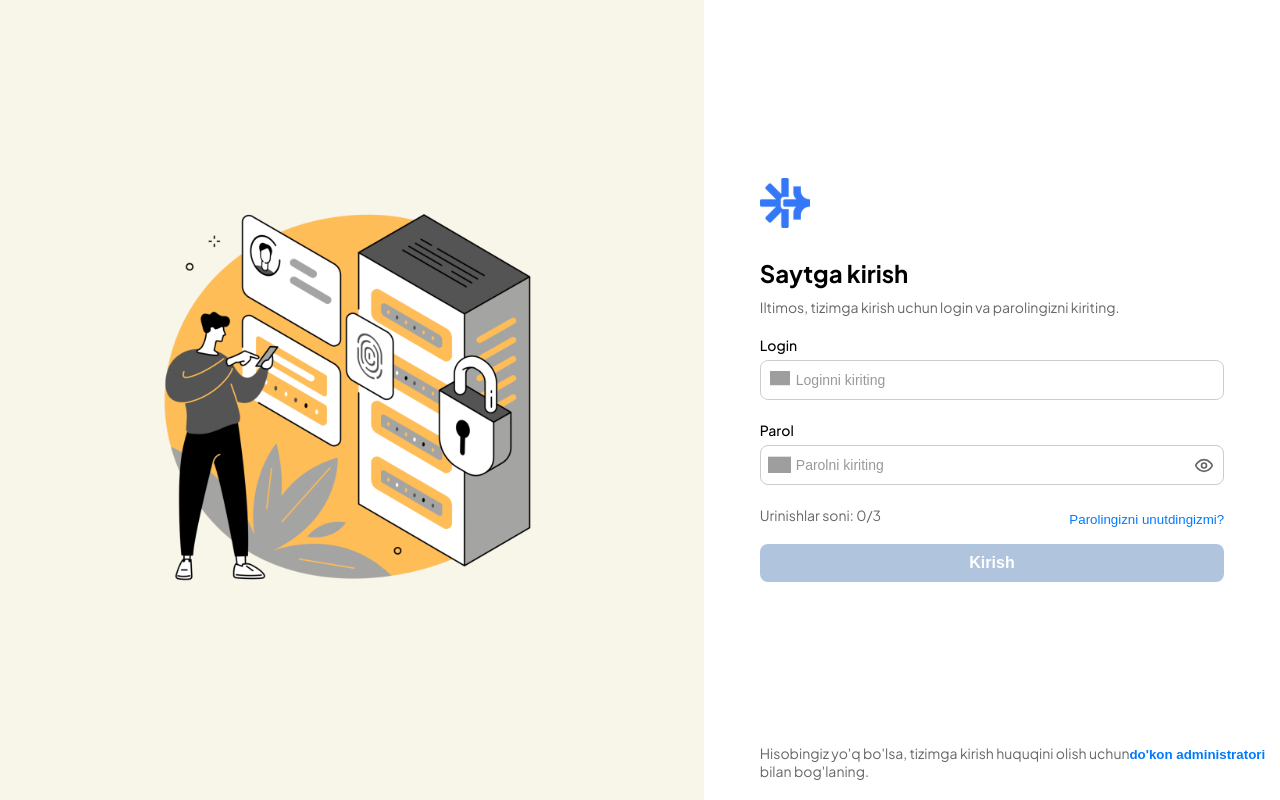
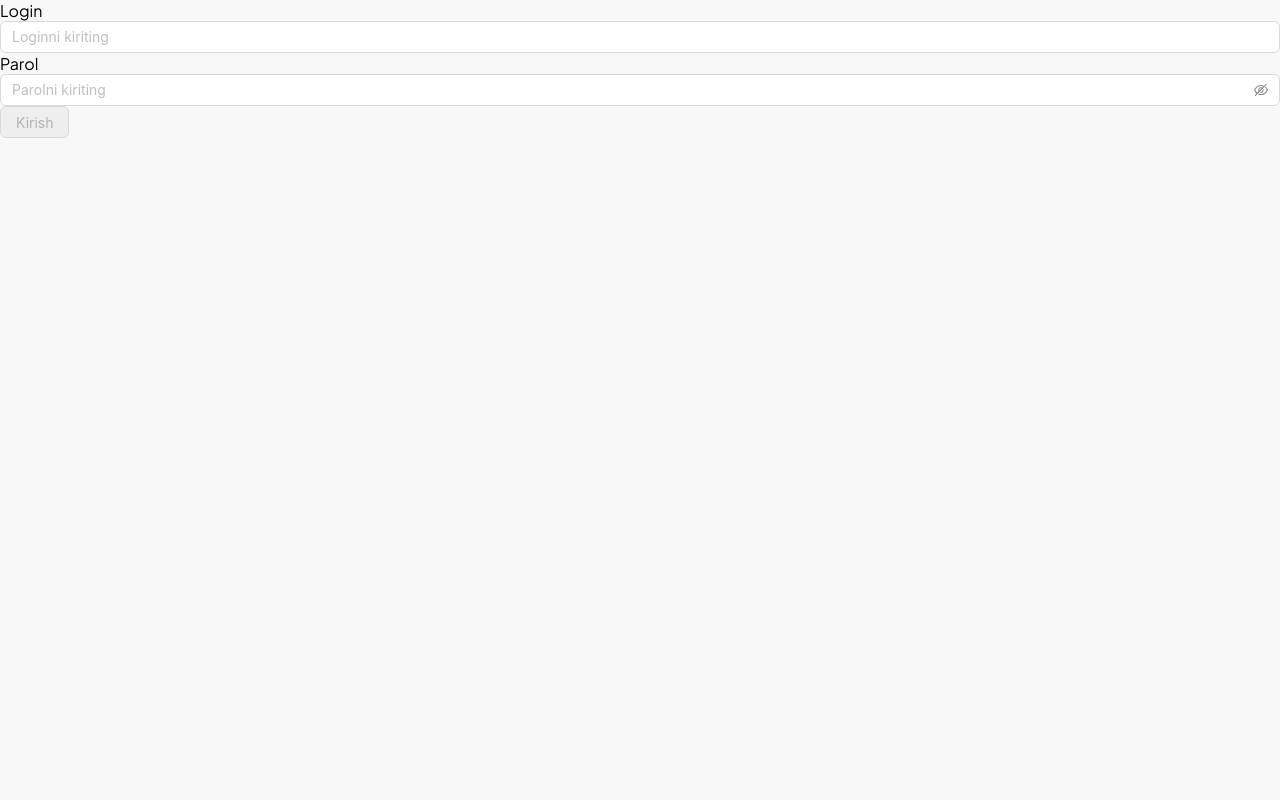
Before and after one commit to AmirbekkAmonov/nasiya-for-shops, a React (Vite) app: page /login in a window 1280 px wide. Built offline with nearby package versions, Linux system fonts and the light colour scheme; grey boxes are pictures that could not be loaded.

Commit message:
build error

```diff
--- a/src/components/auth/LoginForm.tsx
+++ b/src/components/auth/LoginForm.tsx
@@ -1,168 +1,78 @@
 import { useForm } from "react-hook-form";
 import { useState, useEffect } from "react";
 import useAuth from "../../hooks/useAuth";
-import { Eye, EyeOff } from "lucide-react";
-import { Modal, Button, message } from "antd";
+import { Input, Button } from "antd";
 
-type LoginFormData = {
+type LoginData = {
     login: string;
     hashed_password: string;
 };
 
 const LoginForm = () => {
-    const { register, handleSubmit, formState: { errors }, watch } = useForm<LoginFormData>();
+    const { register, handleSubmit, watch } = useForm<LoginData>();
+    const [isBlocked, setIsBlocked] = useState(false);
+    const [blockTime, setBlockTime] = useState(0);
     const { loginMutation } = useAuth();
-    const [showPassword, setShowPassword] = useState(false);
-    const [isForgotPasswordModalOpen, setForgotPasswordModalOpen] = useState(false);
-    const [isAdminInfoModalOpen, setAdminInfoModalOpen] = useState(false);
-    const [isBlocked, setIsBlocked] = useState(false);
-    const [isBlockedModalOpen, setIsBlockedModalOpen] = useState(false);
-    const [attempts, setAttempts] = useState(0);
-    const [timeLeft, setTimeLeft] = useState(30);
 
-    const login = watch("login", "");
-    const hashed_password = watch("hashed_password", "");
-    const isFormFilled = login.trim() !== "" || hashed_password.trim() !== "";
+    const login = watch("login");
+    const hashed_password = watch("hashed_password");
+    const isFormFilled = login && hashed_password;
 
     useEffect(() => {
-        let timer: NodeJS.Timeout;
-        if (isBlocked) {
-            setIsBlockedModalOpen(true);
-            timer = setInterval(() => {
-                setTimeLeft((prev) => {
-                    if (prev === 1) {
-                        clearInterval(timer);
-                        setIsBlocked(false);
-                        setAttempts(0);
-                        setTimeLeft(30);
-                        setIsBlockedModalOpen(false);
-                    }
-                    return prev - 1;
-                });
+        if (blockTime > 0) {
+            let timer: ReturnType<typeof setTimeout>;
+            timer = setTimeout(() => {
+                setBlockTime((prev) => prev - 1);
             }, 1000);
+
+            return () => clearTimeout(timer);
+        } else {
+            setIsBlocked(false);
         }
-        return () => clearInterval(timer);
-    }, [isBlocked]);
+    }, [blockTime]);
 
-    const onSubmit = (data: LoginFormData) => {
-        if (isBlocked) return;
-
-        loginMutation.mutate(data, {
-            onError: () => {
-                setAttempts((prev) => {
-                    if (prev + 1 >= 3) {
-                        setIsBlocked(true);
-                        message.error("Ko'p urinishlar! 30 soniya kuting.");
-                        return 3;
-                    }
-                    message.error("Login yoki parol noto'g'ri");
-                    return prev + 1;
-                });
-            },
-            onSuccess: () => {
-                setAttempts(0);
-            }
-        });
+    const onSubmit = async (data: LoginData) => {
+        try {
+            await loginMutation.mutateAsync(data);
+        } catch (error) {
+            console.error("Login error:", error);
+            setIsBlocked(true);
+            setBlockTime(30);
+        }
     };
 
     return (
-        <div className='authContainer'>
-            <div className="authImg">
-                <img src="/imgs/login-img.webp" alt="" />
+        <form onSubmit={handleSubmit(onSubmit)} className="login-form">
+            <div className="form-group">
+                <label>Login</label>
+                <Input
+                    {...register("login")}
+                    placeholder="Loginni kiriting"
+                    disabled={isBlocked}
+                />
             </div>
-            <div className='authBox'>
-                <div className="authForm">
-                    <img className="authLogo" src="/imgs/LOGO.svg" alt="" />
-                    <h2>Saytga kirish</h2>
-                    <p>Iltimos, tizimga kirish uchun login va parolingizni kiriting.</p>
-                    <form onSubmit={handleSubmit(onSubmit)}>
-                        <div className='inputGroup'>
-                            <label>Login</label>
-                            <input
-                                type="text"
-                                {...register("login", { required: "Login majburiy" })}
-                                placeholder="Loginni kiriting"
-                                className={errors.login ? 'inputError' : ""}
-                            />
-                            <img className="inputIcon" src="/icons/Login-icon.svg" alt="" />
-                            {errors.login && <p className='errorMessage'>{errors.login.message}</p>}
-                        </div>
-
-                        <div className='inputGroup'>
-                            <label>Parol</label>
-                            <div className='passwordWrapper'>
-                                <input
-                                    type={showPassword ? "text" : "password"}
-                                    {...register("hashed_password", { required: "Parol majburiy" })}
-                                    placeholder="Parolni kiriting"
-                                    className={errors.hashed_password ? 'inputError' : ""}
-                                />
-                                <button type="button" className='eyeIcon' onClick={() => setShowPassword(!showPassword)}>
-                                    {showPassword ? <EyeOff size={20} /> : <Eye size={20} />}
-                                </button>
-                                <img className="inputIcon2" src="/icons/carbon-password.svg" alt="" />
-                            </div>
-                            {errors.hashed_password && <p className='errorMessage'>{errors.hashed_password.message}</p>}
-                        </div>
-
-                        <div className='loginInfo'>
-                            <p>Urinishlar soni: {attempts}/3</p>
-                            <button type="button" className='forgotPassword' onClick={() => setForgotPasswordModalOpen(true)}>
-                                Parolingizni unutdingizmi?
-                            </button>
-                        </div>
-                        <button
-                            type="submit"
-                            className={`loginButton ${!isFormFilled || isBlocked ? 'disabledButton' : ''}`}
-                            disabled={!isFormFilled || isBlocked || loginMutation.isPending}
-                        >
-                            {isBlocked ? `Qayta urinish: ${timeLeft} s` : (loginMutation.isPending ? "Yuklanmoqda..." : "Kirish")}
-                        </button>
-                    </form>
-
-                    <p className='authSwitch'>
-                        Hisobingiz yo'q bo'lsa, tizimga kirish huquqini olish uchun
-                        <button className="adminLink" onClick={() => setAdminInfoModalOpen(true)}> do'kon administratori </button>
-                        bilan bog'laning.
-                    </p>
+            <div className="form-group">
+                <label>Parol</label>
+                <Input.Password
+                    {...register("hashed_password")}
+                    placeholder="Parolni kiriting"
+                    disabled={isBlocked}
+                />
+            </div>
+            {isBlocked && (
+                <div className="block-message">
+                    Bloklangan vaqt: {blockTime} soniya
                 </div>
-            </div>
-
-            <Modal
-                title="Parolni tiklash"
-                open={isForgotPasswordModalOpen}
-                onCancel={() => setForgotPasswordModalOpen(false)}
-                footer={[
-                    <Button key="ok" type="primary" onClick={() => setForgotPasswordModalOpen(false)}>
-                        Tushunarli
-                    </Button>
-                ]}
+            )}
+            <Button
+                type="primary"
+                htmlType="submit"
+                className="login-button"
+                disabled={!isFormFilled || isBlocked || loginMutation.isLoading}
             >
-                <p>Iltimos, parolingizni tiklash uchun do'kon administratori bilan bog'laning.</p>
-            </Modal>
-
-            <Modal
-                title="Do'kon administratori"
-                open={isAdminInfoModalOpen}
-                onCancel={() => setAdminInfoModalOpen(false)}
-                footer={[
-                    <Button key="ok" type="primary" onClick={() => setAdminInfoModalOpen(false)}>
-                        Tushunarli
-                    </Button>
-                ]}
-            >
-                <p>Hozircha do'kon administratori mavjud emas.</p>
-            </Modal>
-
-            <Modal
-                title="Juda ko'p noaniq urinish"
-                open={isBlockedModalOpen}
-                footer={null}
-                closable={false}
-            >
-                <p>Iltimos, {timeLeft} soniya kuting va qayta urinib ko'ring.</p>
-            </Modal>
-        </div>
+                {loginMutation.isLoading ? "Kirish..." : "Kirish"}
+            </Button>
+        </form>
     );
 };
 
--- a/src/hooks/useStore.tsx
+++ b/src/hooks/useStore.tsx
@@ -1,18 +1,8 @@
 import { create } from "zustand";
+import { UserDatabase } from "../types";
 
 type ThemeMode = "light" | "dark" | "system";
 type Language = "uz" | "en" | "ru";
-
-interface User {
-  id: number;
-  username: string;
-  name: string;
-}
-
-interface Group {
-  id: number;
-  name: string;
-}
 
 interface StoreState {
   themeMode: ThemeMode;
@@ -24,13 +14,18 @@ interface StoreState {
   language: Language;
   setLanguage: (lang: Language) => void;
 
-  user: User | null;
-  setUser: (user: User | null) => void;
+  user: UserDatabase | null;
+  setUser: (user: UserDatabase | null) => void;
 
   groups: Group[];
   addGroup: (newGroup: Group) => void;
 
   logout: () => void;
+}
+
+interface Group {
+  id: number;
+  name: string;
 }
 
 const getFromLocalStorage = <T,>(key: string, defaultValue: T): T => {
@@ -72,7 +67,7 @@ export const useStore = create<StoreState>((set) => ({
       return { language: lang };
     }),
 
-  user: getFromLocalStorage<User | null>("user", null),
+  user: getFromLocalStorage<UserDatabase | null>("user", null),
   setUser: (user) =>
     set(() => {
       saveToLocalStorage("user", user);
--- a/tsconfig.node.json
+++ b/tsconfig.node.json
@@ -1,12 +1,12 @@
 {
   "compilerOptions": {
     "composite": true,
+    "incremental": true,
     "tsBuildInfoFile": "./node_modules/.cache/tsbuildinfo.node",
     "module": "ESNext",
-    "moduleResolution": "Node",
+    "moduleResolution": "bundler",
     "allowSyntheticDefaultImports": true,
-    "strict": true,
-    "incremental": true
+    "strict": true
   },
   "include": ["vite.config.ts"]
 }
--- /dev/null
+++ b/vite.config.d.ts
@@ -0,0 +1,2 @@
+declare const _default: import("vite").UserConfig;
+export default _default;
--- /dev/null
+++ b/vite.config.js
@@ -0,0 +1,6 @@
+import { defineConfig } from 'vite';
+import react from '@vitejs/plugin-react';
+// https://vite.dev/config/
+export default defineConfig({
+    plugins: [react()],
+});
```
Also changed, not shown: package.json (+4 -3 lines), tsconfig.app.json (+5 -4 lines), 1 other file (tests, documents, lock files or other folders).
